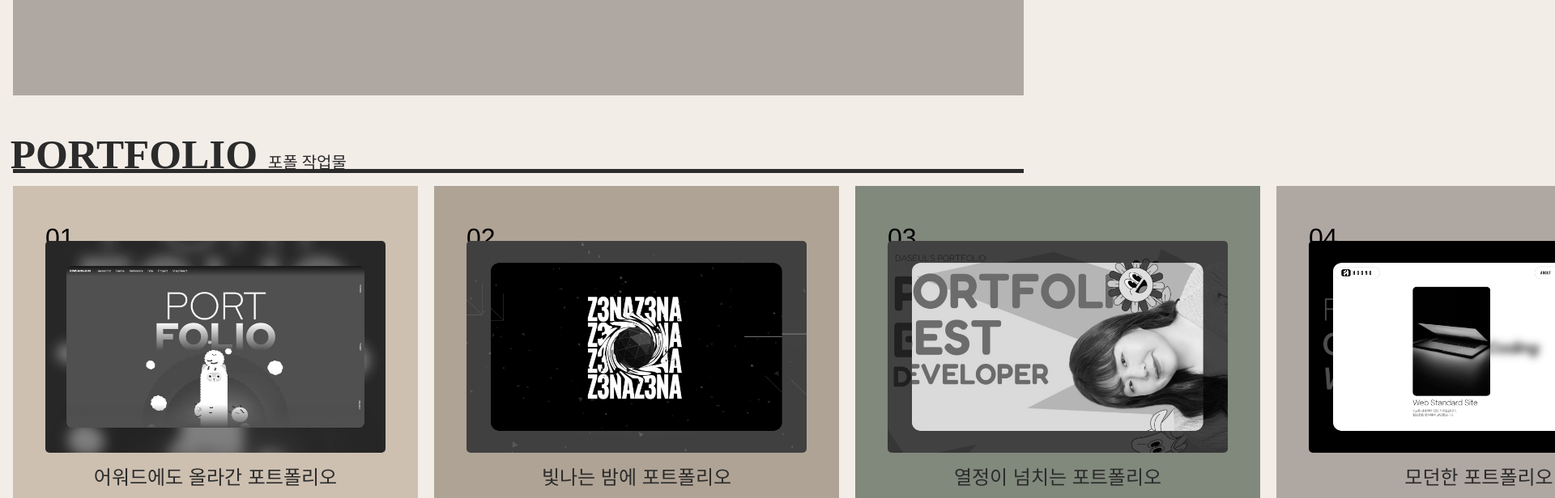
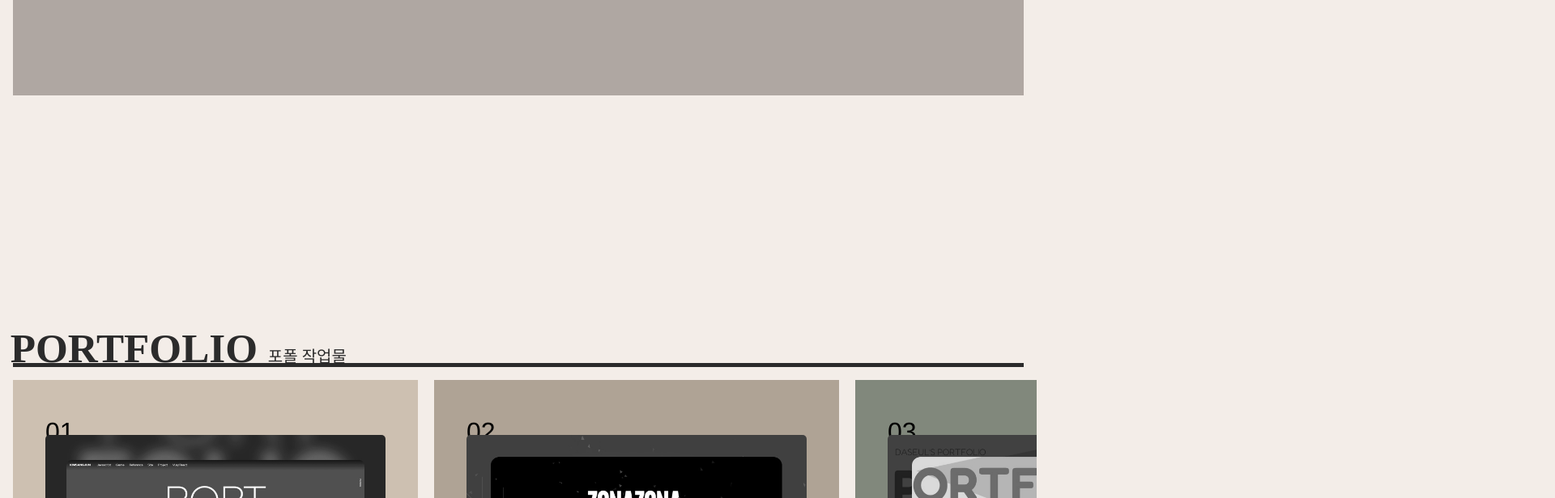
Before and after one commit to yun-narae/portfolio-project, a React (Create React App) app in the folder learn-react/: page / in a window 1280 px wide. Shown: the part 4380-4996 px from the top of the page at 81% size, 1920 px wide, since content can reach past the window. Built offline with nearby package versions, Linux system fonts and the light colour scheme; a web font is replaced by a local one.

Commit message:
portfolio id값 수정..

```diff
--- a/learn-react/src/components/Port.jsx
+++ b/learn-react/src/components/Port.jsx
@@ -106,7 +106,7 @@ const portText = [
 
 const Port = () => {
   return (
-      <section id="port">
+      <section id="portfolio">
           <div className="port__inner">
               <div className="port__title">
                   portfolio <em>포폴 작업물</em>
```
